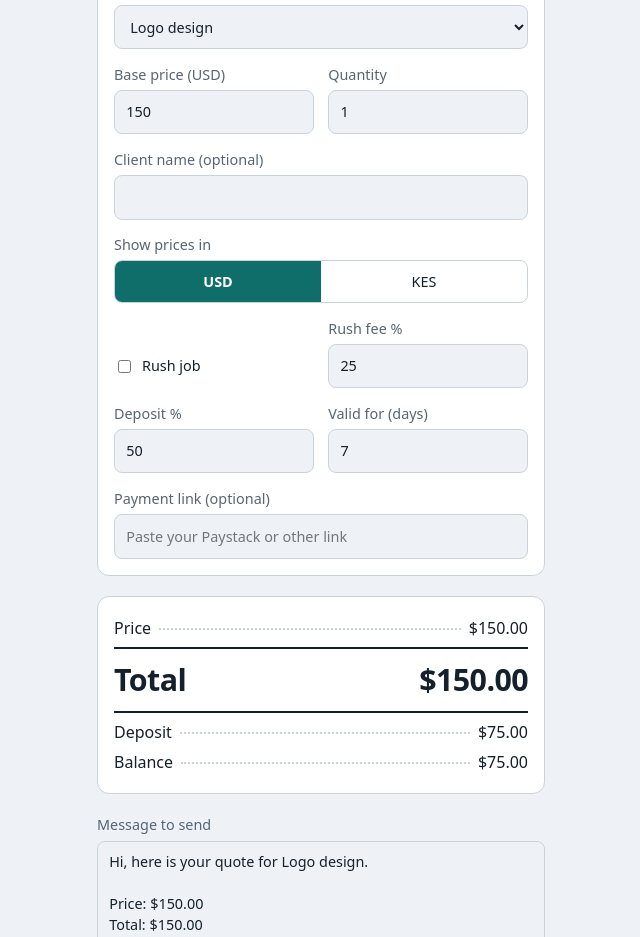
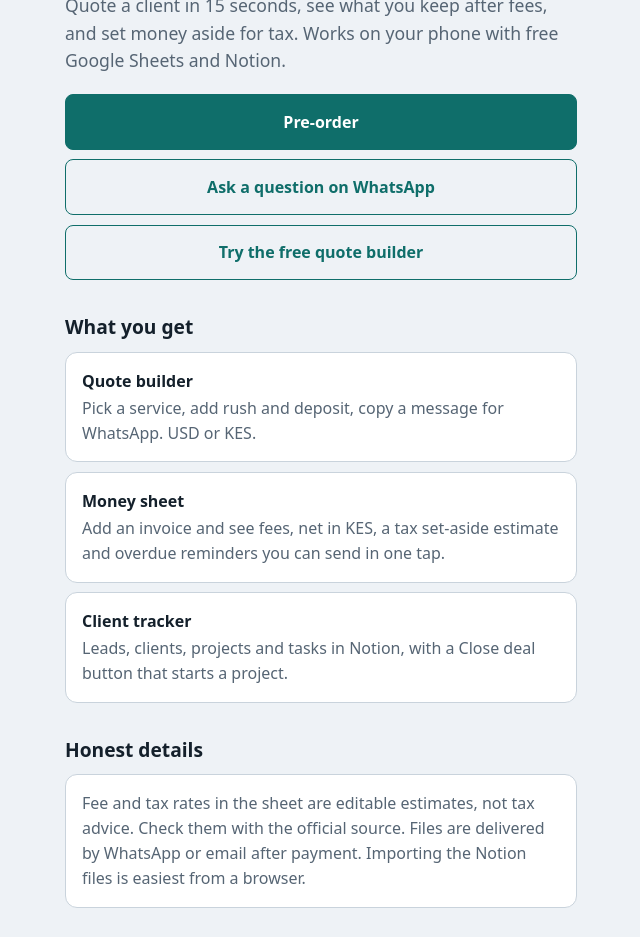
Before and after one commit to benardmwendwa808-png/Finance-management-tool, a website: page index.html in a window 1280 px wide. Shown: the part 165-1102 px from the top of the page, without its empty margins (319-959 px from the left). Drawn offline with Linux system fonts and the light colour scheme.

Commit message:
Update index.html

```diff
--- a/index.html
+++ b/index.html
@@ -3,129 +3,68 @@
 <head>
 <meta charset="utf-8">
 <meta name="viewport" content="width=device-width, initial-scale=1, viewport-fit=cover">
-<title>Quote builder</title>
+<title>Freelance OS – know what you really get paid</title>
+<meta name="description" content="Quote builder, net-receipts sheet and client tracker for freelancers paid across borders.">
 <style>
-:root{--bg:#EEF2F6;--panel:#fff;--ink:#14202B;--mute:#566574;--line:#C9D3DC;--accent:#0F6E6A;--on:#fff;--warn:#9A5B00;
-box-sizing:border-box;padding-top:env(safe-area-inset-top,0px);padding-bottom:env(safe-area-inset-bottom,0px);color-scheme:light dark}
-@media (prefers-color-scheme:dark){:root:not([data-theme="light"]){--bg:#0F1720;--panel:#16212C;--ink:#E6EDF3;--mute:#9AA9B7;--line:#2A3846;--accent:#4FC3B8;--on:#06201E;--warn:#E0A63A}}
-:root[data-theme="dark"]{--bg:#0F1720;--panel:#16212C;--ink:#E6EDF3;--mute:#9AA9B7;--line:#2A3846;--accent:#4FC3B8;--on:#06201E;--warn:#E0A63A}
-html{scroll-padding-top:env(safe-area-inset-top,0px)}
-*{box-sizing:border-box}
-[hidden]{display:none!important}
-html{-webkit-text-size-adjust:100%;text-size-adjust:100%}
-body{margin:0;background:var(--bg);color:var(--ink);font:16px/1.5 system-ui,-apple-system,"Segoe UI",Roboto,sans-serif}
-main{max-width:30rem;margin:0 auto;padding:1.25rem 1rem 3rem}
-h1{font-size:1.6rem;line-height:1.15;margin:.25rem 0 .35rem;letter-spacing:-.01em}
-.sub{color:var(--mute);margin:0 0 1.25rem;max-width:34ch}
-.form{display:grid;gap:.9rem;background:var(--panel);border:1px solid var(--line);border-radius:12px;padding:1rem}
-label{display:grid;gap:.3rem;font-size:.9rem;color:var(--mute)}
-input,select,textarea{font:inherit;color:var(--ink);background:var(--bg);border:1px solid var(--line);border-radius:8px;padding:.65rem .7rem;width:100%}
-input:focus-visible,select:focus-visible,textarea:focus-visible,button:focus-visible,a:focus-visible{outline:2px solid var(--accent);outline-offset:2px}
-small{color:var(--mute)}
-.two{display:grid;grid-template-columns:1fr 1fr;gap:.9rem}
-fieldset{border:0;padding:0;margin:0}legend{font-size:.9rem;color:var(--mute);padding:0;margin-bottom:.3rem}
-.seg{display:flex;border:1px solid var(--line);border-radius:8px;overflow:hidden}
-.seg label{flex:1;display:block;color:var(--ink);text-align:center}
-.seg input{position:absolute;opacity:0;width:0}
-.seg span{display:block;padding:.6rem}
-.seg input:checked+span{background:var(--accent);color:var(--on);font-weight:600}
-.seg input:focus-visible+span{outline:2px solid var(--accent);outline-offset:-4px}
-.chk{display:flex;align-items:center;gap:.5rem;color:var(--ink);align-self:end;padding-bottom:.7rem}
-.chk input{width:auto}
-.ledger{margin:1.25rem 0;padding:1rem;background:var(--panel);border:1px solid var(--line);border-radius:12px;font-variant-numeric:tabular-nums}
-.row{display:flex;align-items:baseline;gap:.5rem;padding:.2rem 0}
-.row i{flex:1;border-bottom:2px dotted var(--line);transform:translateY(-.25rem)}
-.row.total{font-size:1.9rem;font-weight:700;letter-spacing:-.02em;padding:.5rem 0;margin:.25rem 0;border-top:2px solid var(--ink);border-bottom:2px solid var(--ink)}
-.row.total i{border-bottom-color:transparent}
-.err{color:var(--warn);font-weight:600}
-textarea{min-height:11rem;resize:vertical;line-height:1.45}
-.actions{display:flex;gap:.6rem;margin-top:.7rem}
-button,.btn{flex:1;text-align:center;font:inherit;font-weight:600;padding:.8rem 1rem;border-radius:8px;border:1px solid var(--accent);cursor:pointer;text-decoration:none}
-button{background:var(--accent);color:var(--on)}
-.btn{background:transparent;color:var(--accent)}
-#msg{min-height:1.5rem;color:var(--mute);margin:.6rem 0 0}
-.foot{color:var(--mute);font-size:.8rem;margin-top:1.5rem}
+:root{--bg:#EEF2F6;--panel:#fff;--ink:#14202B;--mute:#566574;--line:#C9D3DC;--accent:#0F6E6A;--on:#fff;--warn:#9A5B00;color-scheme:light dark}
+@media (prefers-color-scheme:dark){:root{--bg:#0F1720;--panel:#16212C;--ink:#E6EDF3;--mute:#9AA9B7;--line:#2A3846;--accent:#4FC3B8;--on:#06201E;--warn:#E0A63A}}
+*{box-sizing:border-box}html{-webkit-text-size-adjust:100%;text-size-adjust:100%}
+body{margin:0;background:var(--bg);color:var(--ink);font:16px/1.55 system-ui,-apple-system,"Segoe UI",Roboto,sans-serif}
+main{max-width:34rem;margin:0 auto;padding:1.5rem 1rem 3rem}
+h1{font-size:2rem;line-height:1.1;letter-spacing:-.02em;margin:.5rem 0 .75rem}
+h2{font-size:1.2rem;margin:2rem 0 .6rem}
+.lead{font-size:1.1rem;color:var(--mute);margin:0 0 1.25rem}
+.card{background:var(--panel);border:1px solid var(--line);border-radius:12px;padding:1rem;margin:.6rem 0}
+.card b{display:block;margin-bottom:.15rem}.card span{color:var(--mute)}
+.price{font-size:1.5rem;font-weight:700;margin:1rem 0 .25rem}
+.btns{display:grid;gap:.6rem;margin:1rem 0}
+.btn{display:block;text-align:center;padding:.9rem 1rem;border-radius:8px;border:1px solid var(--accent);font-weight:600;text-decoration:none;color:var(--accent)}
+.btn.main{background:var(--accent);color:var(--on)}
+.btn:focus-visible{outline:2px solid var(--accent);outline-offset:2px}
+.note{color:var(--mute);font-size:.9rem}
+#setup{border:1px dashed var(--warn);color:var(--warn);padding:.75rem;border-radius:8px;font-size:.9rem}
+details{border-bottom:1px solid var(--line);padding:.7rem 0}summary{font-weight:600;cursor:pointer}
+details p{margin:.5rem 0 0;color:var(--mute)}
 </style>
 </head>
 <body>
 <main>
-<h1>Quote builder</h1>
-<p class="sub">Price a job, then copy a message ready for WhatsApp or email.</p>
-<section class="form">
-  <label>Service<select id="svc"></select></label>
-  <div class="two">
-    <label>Base price (USD)<input id="base" type="number" inputmode="decimal" min="0" step="0.01"></label>
-    <label>Quantity<input id="qty" type="number" inputmode="numeric" min="1" step="1" value="1"></label>
-  </div>
-  <label>Client name (optional)<input id="client" type="text" autocomplete="off"></label>
-  <fieldset class="seg-wrap"><legend>Show prices in</legend>
-    <div class="seg">
-      <label><input type="radio" name="cur" value="USD" checked><span>USD</span></label>
-      <label><input type="radio" name="cur" value="KES"><span>KES</span></label>
-    </div>
-  </fieldset>
-  <label id="fxrow" hidden>KES per 1 USD<input id="fx" type="number" inputmode="decimal" min="0" step="0.01"><small id="fxnote"></small></label>
-  <div class="two">
-    <label class="chk"><input type="checkbox" id="rush">Rush job</label>
-    <label>Rush fee %<input id="rushPct" type="number" inputmode="decimal" min="0" step="1"></label>
-  </div>
-  <div class="two">
-    <label>Deposit %<input id="dep" type="number" inputmode="decimal" min="0" max="100" step="1"></label>
-    <label>Valid for (days)<input id="valid" type="number" inputmode="numeric" min="0" step="1"></label>
-  </div>
-  <label>Payment link (optional)<input id="link" type="url" placeholder="Paste your Paystack or other link"></label>
-</section>
-<section class="ledger" id="ledger" aria-live="polite"></section>
-<label>Message to send<textarea id="out" readonly></textarea></label>
-<div class="actions"><button id="copy" type="button">Copy quote</button><a class="btn" id="wa" target="_blank" rel="noopener">Open WhatsApp</a></div>
-<p id="msg" role="status"></p>
-<p class="foot" id="foot"></p>
+<p class="note">Freelance OS · built for freelancers paid across borders</p>
+<h1>Know exactly what lands in your M-Pesa.</h1>
+<p class="lead">Quote a client in 15 seconds, see what you keep after fees, and set money aside for tax. Works on your phone with free Google Sheets and Notion.</p>
+
+<div class="price" id="price" hidden></div>
+<div class="btns">
+  <a class="btn main" id="pay" hidden>Pre-order</a>
+  <a class="btn" id="wa" hidden>Ask a question on WhatsApp</a>
+  <a class="btn" href="index.html">Try the free quote builder</a>
+</div>
+<p id="setup" hidden>Not live yet. Add your WhatsApp number at the bottom of join.html.</p>
+
+<h2>What you get</h2>
+<div class="card"><b>Quote builder</b><span>Pick a service, add rush and deposit, copy a message for WhatsApp. USD or KES.</span></div>
+<div class="card"><b>Money sheet</b><span>Add an invoice and see fees, net in KES, a tax set-aside estimate and overdue reminders you can send in one tap.</span></div>
+<div class="card"><b>Client tracker</b><span>Leads, clients, projects and tasks in Notion, with a Close deal button that starts a project.</span></div>
+
+<h2>Honest details</h2>
+<div class="card"><span>Fee and tax rates in the sheet are editable estimates, not tax advice. Check them with the official source. Files are delivered by WhatsApp or email after payment. Importing the Notion files is easiest from a browser.</span></div>
+
+<h2>Questions</h2>
+<details><summary>Do I need a laptop?</summary><p>No. Everything is set up from a phone, though the Notion import works best in a browser.</p></details>
+<details><summary>Is the tax part advice?</summary><p>No. It is an estimate based on rates you can edit. Confirm your own situation with KRA or an accountant.</p></details>
+<details><summary>What if I get stuck?</summary><p>Message me on WhatsApp and I will help you set it up.</p></details>
 </main>
-<script src="calc.js"></script>
 <script>
-(async function () {
-  const $ = (id) => document.getElementById(id);
-  let R = window.__RATES__;
-  if (!R) { try { R = await (await fetch("rates.json")).json(); } catch (e) { R = { fx:{USD_KES:129}, defaults:{rush_pct:25,deposit_pct:50,valid_days:7}, services:[{name:'Custom job',base_usd:0}], verified_on:'unknown' }; } }
-  const KEY = 'fos.v1';
-  let saved = {};
-  try { saved = JSON.parse(localStorage.getItem(KEY) || '{}'); } catch (e) {}
-  R.services.forEach((s, i) => { const o = document.createElement('option'); o.value = i; o.textContent = s.name; $('svc').appendChild(o); });
-  $('base').value = R.services[0].base_usd;
-  $('fx').value = saved.fx ?? R.fx.USD_KES;
-  $('rushPct').value = saved.rushPct ?? R.defaults.rush_pct;
-  $('dep').value = saved.dep ?? R.defaults.deposit_pct;
-  $('valid').value = saved.valid ?? R.defaults.valid_days;
-  $('link').value = saved.link || '';
-  $('fxnote').textContent = 'Manual rate. Rates file checked ' + R.verified_on + '. Update it before quoting.';
-  $('foot').textContent = 'Estimates only. Fees and rates change, so verify them before you rely on them.';
-  const cur = () => document.querySelector('input[name=cur]:checked').value;
-  function save() { try { localStorage.setItem(KEY, JSON.stringify({ fx:$('fx').value, rushPct:$('rushPct').value, dep:$('dep').value, valid:$('valid').value, link:$('link').value })); } catch (e) {} }
-  function render() {
-    $('fxrow').hidden = cur() !== 'KES';
-    const svc = R.services[$('svc').value].name;
-    const o = { service: svc, client: $('client').value.trim(), baseUsd: $('base').value, qty: $('qty').value, rush: $('rush').checked, rushPct: $('rushPct').value, depositPct: $('dep').value, validDays: $('valid').value, link: $('link').value.trim(), currency: cur(), fx: $('fx').value };
-    const L = $('ledger');
-    try {
-      const q = Calc.quote(o), f = (m) => Calc.format(m, q.currency);
-      const row = (k, v, c) => '<div class="row ' + (c || '') + '"><span>' + k + '</span><i></i><span>' + v + '</span></div>';
-      L.innerHTML = row('Price', f(q.subtotal)) + (q.rush ? row('Rush fee', f(q.rush)) : '') + row('Total', f(q.total), 'total') + row('Deposit', f(q.deposit)) + row('Balance', f(q.balance));
-      $('out').value = Calc.snippet(o, q);
-      $('wa').href = 'https://wa.me/?text=' + encodeURIComponent($('out').value);
-      $('wa').removeAttribute('aria-disabled');
-    } catch (e) { L.innerHTML = '<p class="err">' + e.message + '</p>'; $('out').value = ''; $('wa').removeAttribute('href'); }
-    save();
-  }
-  $('svc').addEventListener('change', () => { $('base').value = R.services[$('svc').value].base_usd; render(); });
-  document.querySelectorAll('input').forEach((el) => el.addEventListener('input', render));
-  $('copy').addEventListener('click', async () => {
-    const t = $('out').value; if (!t) return;
-    try { await navigator.clipboard.writeText(t); }
-    catch (e) { $('out').removeAttribute('readonly'); $('out').select(); document.execCommand('copy'); $('out').setAttribute('readonly', ''); }
-    $('msg').textContent = 'Copied. Paste it into WhatsApp or email.';
-  });
-  render();
-})();
+/* EDIT THESE LINES */
+const WA_NUMBER = "254740403637"; // WhatsApp number, country code, digits only
+const PRICE_TEXT = "";            // e.g. KES 1,500 one-time (leave empty to hide)
+const PAY_LINK = "";              // optional payment link; if set, Pre-order goes here instead of WhatsApp
+const $ = (id) => document.getElementById(id);
+const wa = (msg) => "https://wa.me/" + WA_NUMBER + "?text=" + encodeURIComponent(msg);
+if (PRICE_TEXT) { $("price").textContent = PRICE_TEXT; $("price").hidden = false; }
+if (PAY_LINK || WA_NUMBER) { $("pay").href = PAY_LINK || wa("Hi, I'd like to pre-order Freelance OS. How do I pay?"); $("pay").hidden = false; }
+if (WA_NUMBER) { $("wa").href = wa("Hi, I have a question about Freelance OS."); $("wa").hidden = false; }
+if (!PAY_LINK && !WA_NUMBER) $("setup").hidden = false;
 </script>
 </body>
 </html>
```
